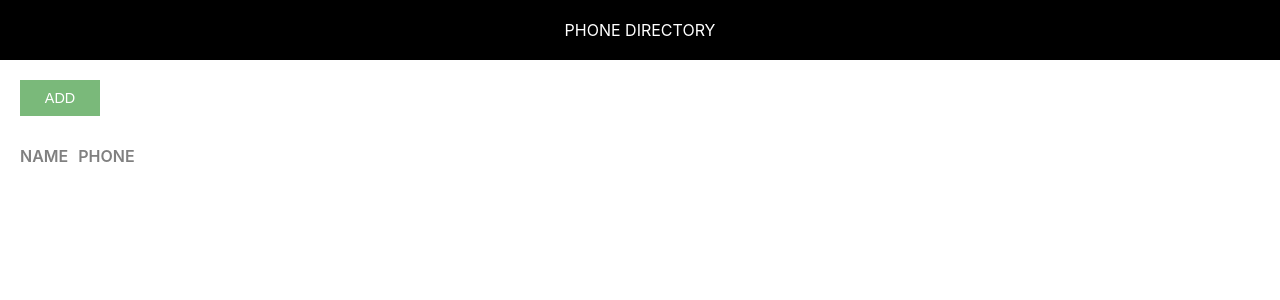
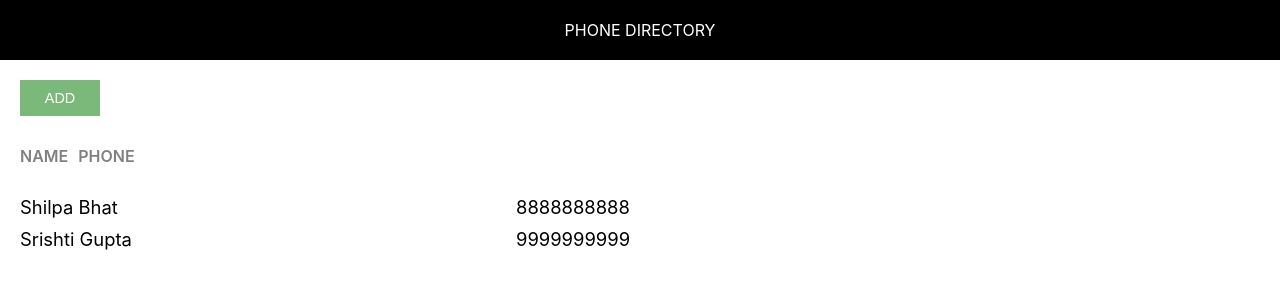
Before and after one commit to vikasgahlaut99/phone-directory, a React (Create React App) app: page / in a window 1280 px wide. Shown: the top 300 px of the page. Built offline with nearby package versions, Linux system fonts and the light colour scheme.

Commit message:
Dynamic Content: Rendered Subscribers Dynamically

```diff
--- a/src/App.js
+++ b/src/App.js
@@ -4,6 +4,19 @@
 
 class App extends Component {
   render(){
+    let subscribers = [
+      {
+        id: 1,
+        name: "Shilpa Bhat",
+        phone: "8888888888"
+      },
+      {
+        id: 2,
+        name: "Srishti Gupta",
+        phone: "9999999999"
+      }
+    ];
+
     return(
     <div>
       <Header/>
@@ -13,6 +26,14 @@
           <span className="grid-item name-heading">Name</span>
           <span className="grid-item phone-heading">Phone</span>
           </div>
+          {
+            subscribers.map(sub => {
+              return <div key={sub.id} className="grid-container">
+                <span className="grid-item">{sub.name}</span>
+                <span className="grid-item">{sub.phone}</span>
+              </div>
+            })
+          }
           </div>
           </div>
 
```
